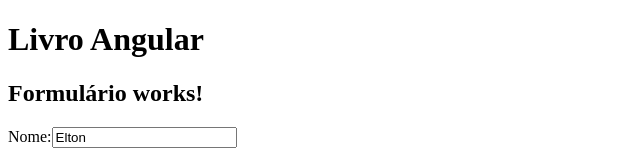
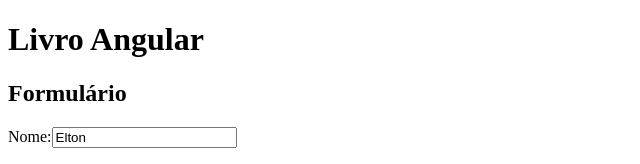
Before and after one commit to eltoncox/angular-training, an Angular app: page / in a window 1280 px wide. Shown: the top 164 px of the page, without its empty margins (0-640 px from the left). Built offline with nearby package versions, Linux system fonts and the light colour scheme.

Commit message:
continuando com formulario.

```diff
--- a/src/app/formulario/formulario.component.html
+++ b/src/app/formulario/formulario.component.html
@@ -1,4 +1,4 @@
-<h2>Formulário works!</h2>
+<h2>Formulário</h2>
 
 <form (ngSubmit)="enviarDados()" #cadastro="ngForm" >
   <div>
```
